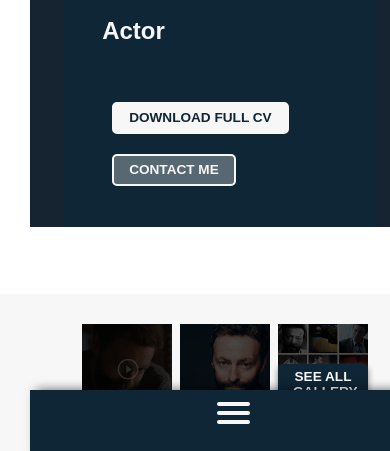
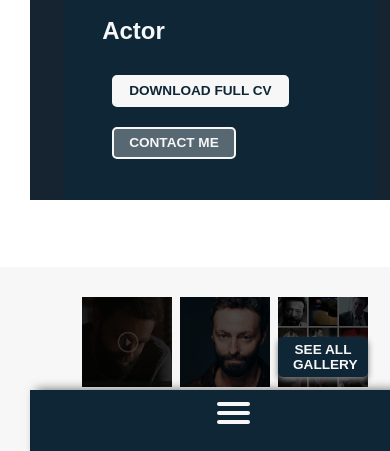
Before and after one commit to Gabriella-roze/actor-website, a plain HTML site: page index.html in a window 390 px wide. Shown: the part 389-840 px from the top of the page. Drawn offline with nearby package versions, Linux system fonts and the light colour scheme; no server answers; a web font is replaced by a local one.

Commit message:
Add Small updates for responsivness

```diff
--- a/css/index.css
+++ b/css/index.css
@@ -168,9 +168,8 @@ button:hover {
   line-height: 1.4;
 }
 .about__buttons {
-  margin-top: 20%;
+  margin-top: 5%;
 }
-
 
 /*** SECTION GALLERY ***/
 .wrapper__gallery {
--- a/css/media-queries.css
+++ b/css/media-queries.css
@@ -1,6 +1,6 @@
 /* MEDIA QUERIES*/
 /* Wide screen phone and tablet screens */
-@media screen and (max-width: 800px) {
+@media screen and (max-width: 750px) {
     nav {display: none;}
     main {margin-top: 10px;}
     footer{display: none;}
```
